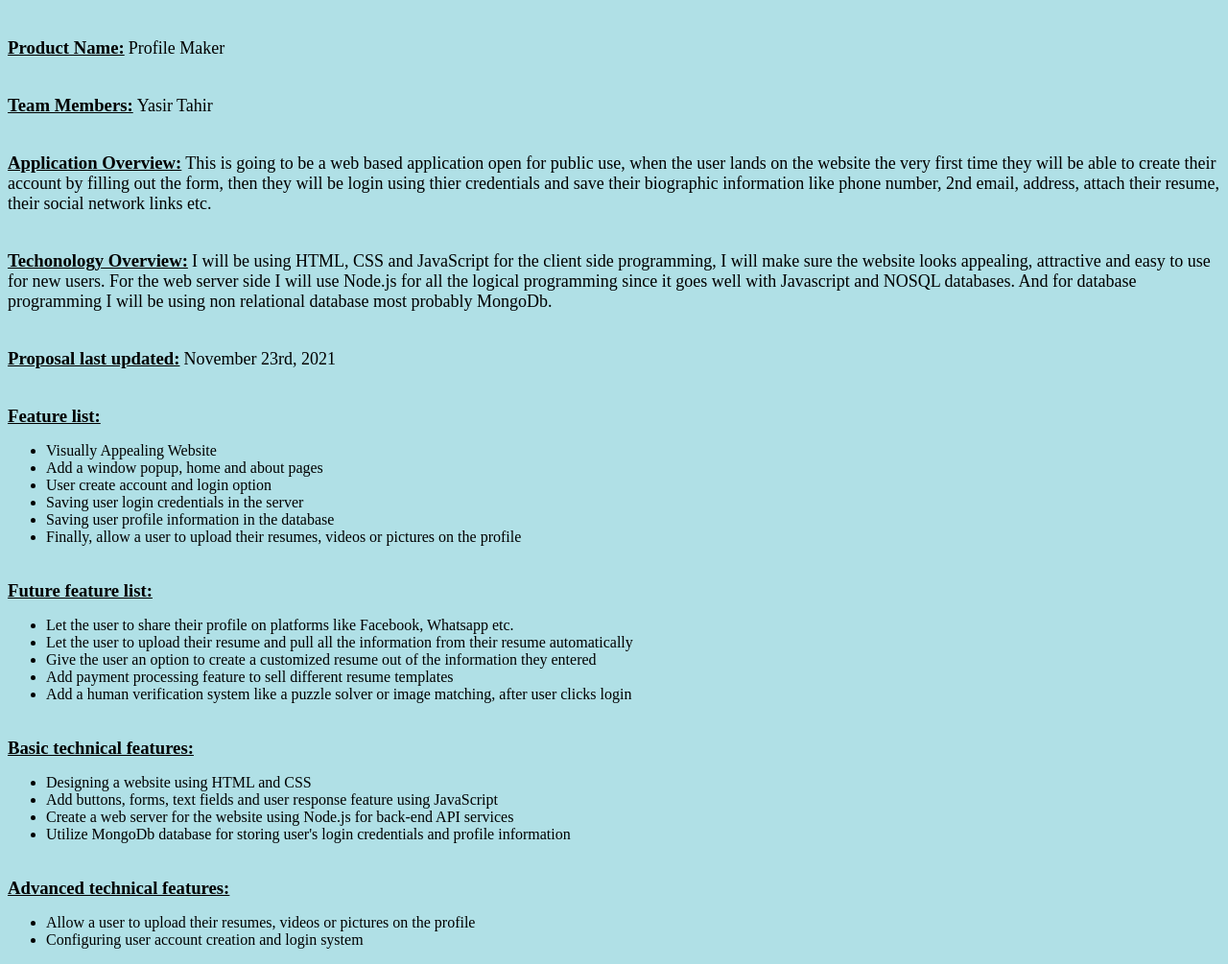
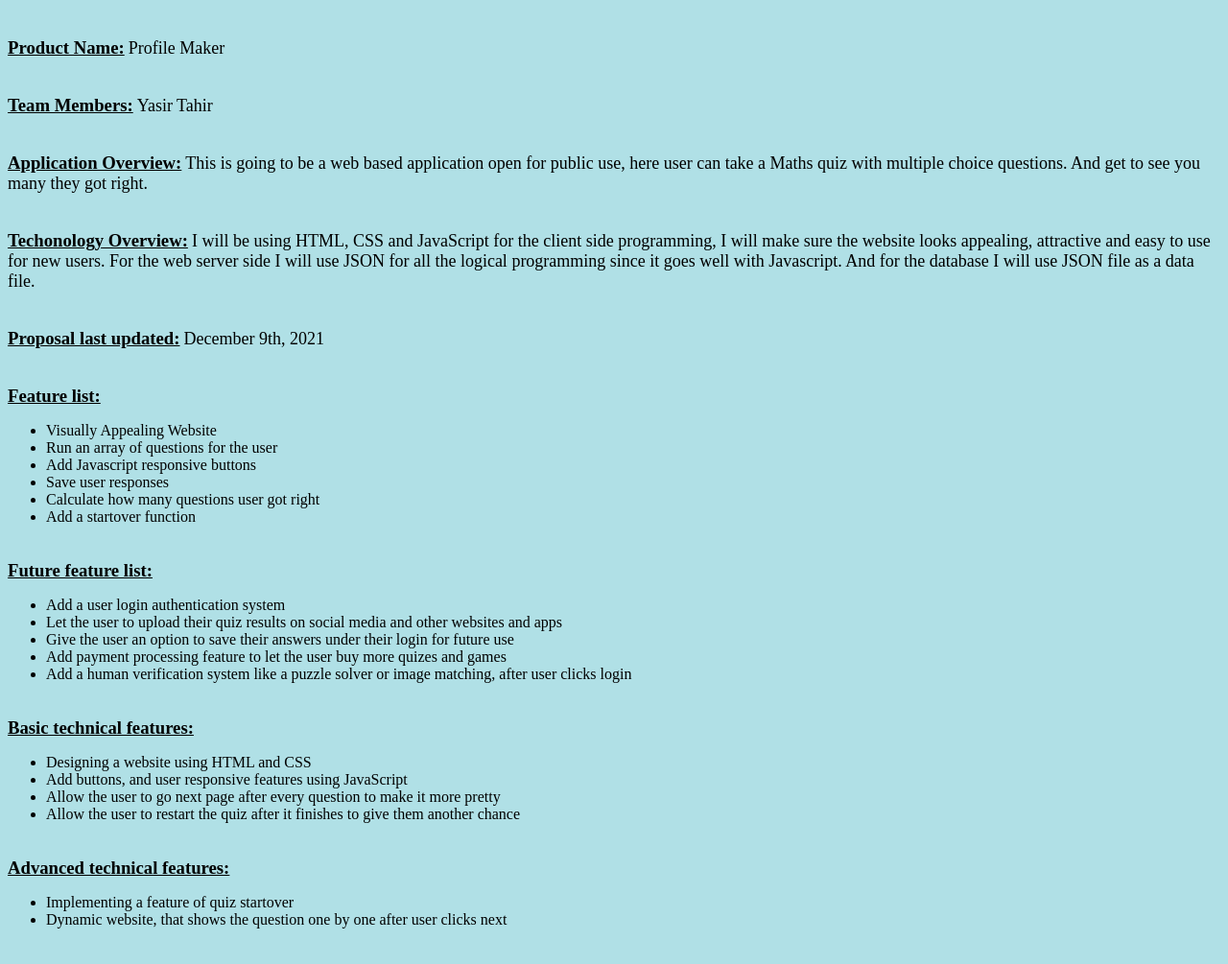
Before and after one commit to YasirTahir-Lewis/final-project-proposal-cpsc24700, a plain HTML site: page index.html in a window 1280 px wide. Shown: the part 61-1066 px from the top of the page at 96% size. After the commit the page ends 1045 px from the top, so only its background shows below. Drawn offline with Linux system fonts and the light colour scheme.

Commit message:
made changes.

```diff
--- a/index.html
+++ b/index.html
@@ -32,16 +32,15 @@ Description: This is the first version HTML and CSS based website to present my
         <h3>
             <div title="overview from a end user perspective">Application Overview:</div>
         </h3>
-        <p>This is going to be a web based application open for public use, when the user lands on the website the very first time they will be able to create their account by filling out the form, then they will be login using thier credentials and save
-            their biographic information like phone number, 2nd email, address, attach their resume, their social network links etc. </p>
+        <p>This is going to be a web based application open for public use, here user can take a Maths quiz with multiple choice questions. And get to see you many they got right.</p>
         <br>
         <br>
 
         <h3>
             <div title="languages, libraries, platforms, hosting">Techonology Overview:</div>
         </h3>
-        <p>I will be using HTML, CSS and JavaScript for the client side programming, I will make sure the website looks appealing, attractive and easy to use for new users. For the web server side I will use Node.js for all the logical programming since
-            it goes well with Javascript and NOSQL databases. And for database programming I will be using non relational database most probably MongoDb.
+        <p>I will be using HTML, CSS and JavaScript for the client side programming, I will make sure the website looks appealing, attractive and easy to use for new users. For the web server side I will use JSON for all the logical programming since it
+            goes well with Javascript. And for the database I will use JSON file as a data file.
         </p>
         <br>
         <br>
@@ -49,7 +48,7 @@ Description: This is the first version HTML and CSS based website to present my
         <h3>
             <div title="the date the proposal was last updated">Proposal last updated:</div>
         </h3>
-        <p>November 23rd, 2021</p>
+        <p>December 9th, 2021</p>
         <br>
         <br>
 
@@ -58,21 +57,22 @@ Description: This is the first version HTML and CSS based website to present my
         </h3>
         <ul>
             <li>Visually Appealing Website</li>
-            <li>Add a window popup, home and about pages</li>
-            <li>User create account and login option</li>
-            <li>Saving user login credentials in the server</li>
-            <li>Saving user profile information in the database</li>
-            <li>Finally, allow a user to upload their resumes, videos or pictures on the profile</li>
+            <li>Run an array of questions for the user</li>
+            <li>Add Javascript responsive buttons</li>
+            <li>Save user responses</li>
+            <li>Calculate how many questions user got right</li>
+            <li>Add a startover function</li>
+
         </ul>
 
         <h3>
             <div title="non-prioritized list of end user features that would be implemented if there was more time">Future feature list:</div>
         </h3>
         <ul>
-            <li>Let the user to share their profile on platforms like Facebook, Whatsapp etc.</li>
-            <li>Let the user to upload their resume and pull all the information from their resume automatically</li>
-            <li>Give the user an option to create a customized resume out of the information they entered</li>
-            <li>Add payment processing feature to sell different resume templates</li>
+            <li>Add a user login authentication system</li>
+            <li>Let the user to upload their quiz results on social media and other websites and apps</li>
+            <li>Give the user an option to save their answers under their login for future use</li>
+            <li>Add payment processing feature to let the user buy more quizes and games</li>
             <li>Add a human verification system like a puzzle solver or image matching, after user clicks login</li>
         </ul>
 
@@ -81,17 +81,17 @@ Description: This is the first version HTML and CSS based website to present my
         </h3>
         <ul>
             <li>Designing a website using HTML and CSS</li>
-            <li>Add buttons, forms, text fields and user response feature using JavaScript</li>
-            <li>Create a web server for the website using Node.js for back-end API services</li>
-            <li>Utilize MongoDb database for storing user's login credentials and profile information</li>
+            <li>Add buttons, and user responsive features using JavaScript</li>
+            <li>Allow the user to go next page after every question to make it more pretty</li>
+            <li>Allow the user to restart the quiz after it finishes to give them another chance</li>
         </ul>
 
         <h3>
             <div title="list of technical features being implemented that go beyond what we learned in class">Advanced technical features:</div>
         </h3>
         <ul>
-            <li>Allow a user to upload their resumes, videos or pictures on the profile</li>
-            <li>Configuring user account creation and login system</li>
+            <li>Implementing a feature of quiz startover</li>
+            <li>Dynamic website, that shows the question one by one after user clicks next</li>
 
         </ul>
 
```
